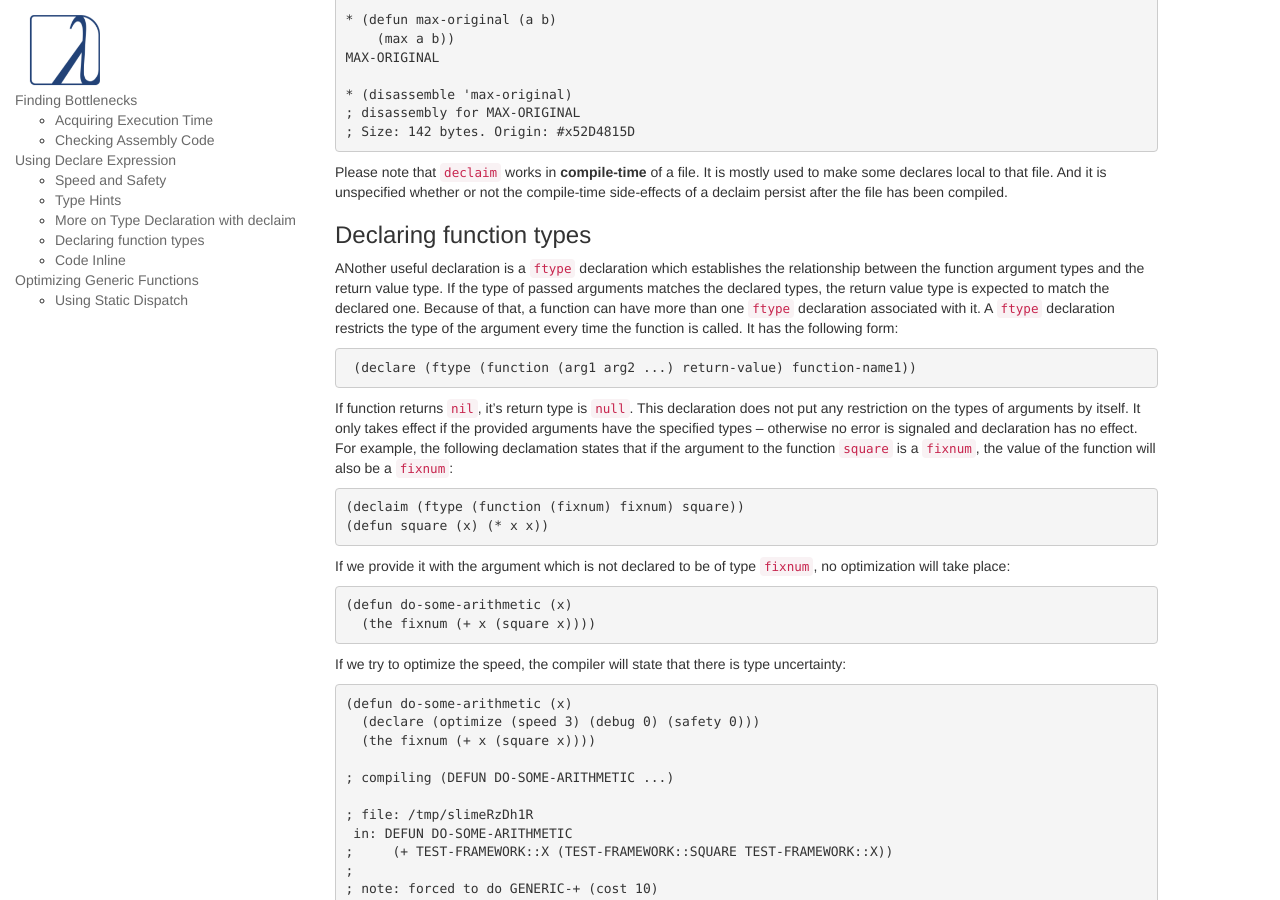
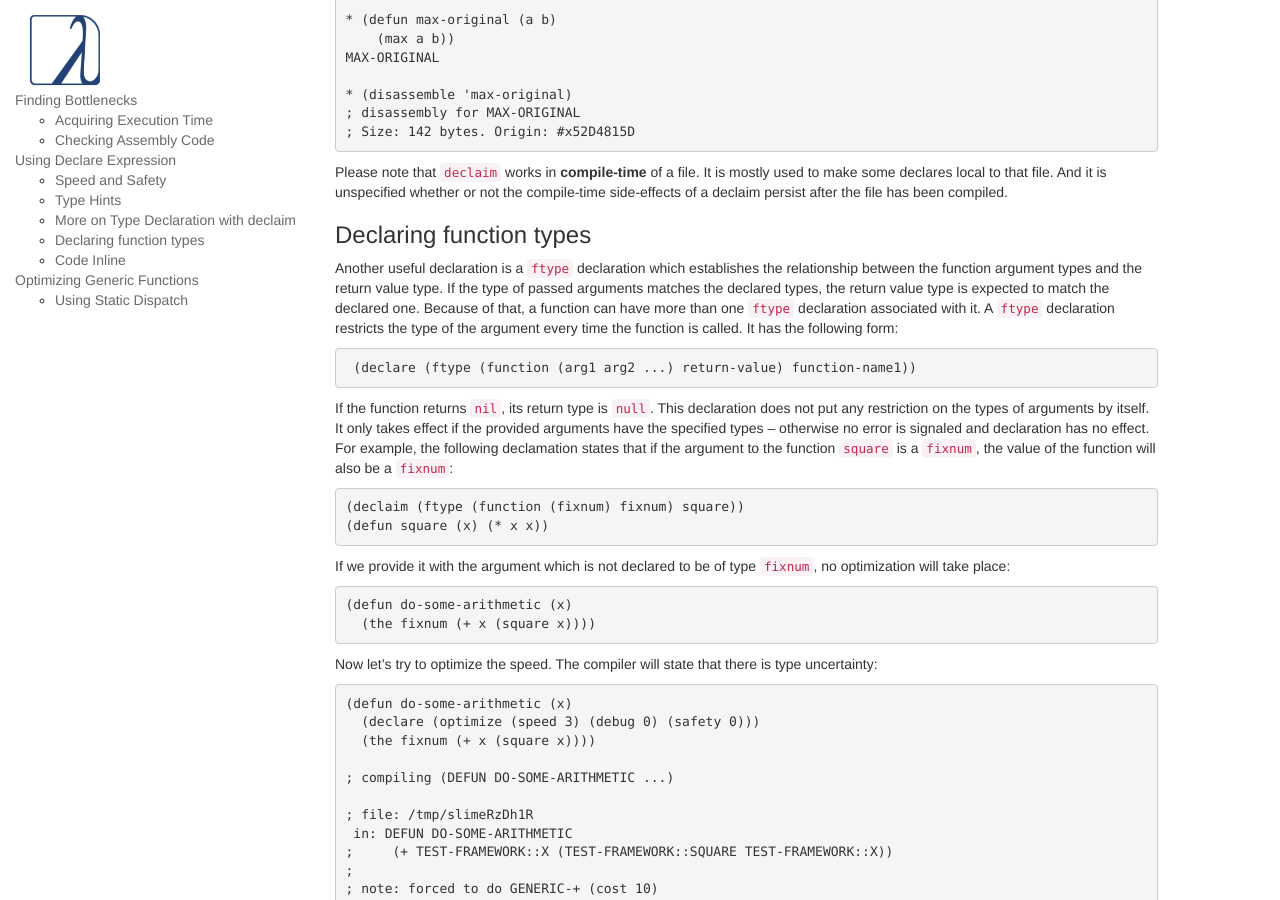
Before and after one commit to LispCookbook/cl-cookbook, a Jekyll site: the page built from performance.md, in a window 1280 px wide and 900 px high, scrolled down 5697 px. Built offline with Jekyll 4.4.1, drawn with Linux system fonts in a browser that asks for light colours.

Commit message:
Update performance.md

```diff
--- a/performance.md
+++ b/performance.md
@@ -354,7 +354,7 @@ been compiled.
 
 
 ### Declaring function types
-ANother useful declaration is a `ftype` declaration which establishes
+Another useful declaration is a `ftype` declaration which establishes
 the relationship between the function argument types and the return value type.
 If the type of passed arguments matches the declared types, the return value type
 is expected to match the declared one. Because of that, a function can have more
@@ -365,7 +365,7 @@ the type of the argument every time the function is called. It has the following
  (declare (ftype (function (arg1 arg2 ...) return-value) function-name1))
 ~~~~
 
-If function returns `nil`, it's return type is `null`.
+If the function returns `nil`, its return type is `null`.
 This declaration does not put any restriction on the types of arguments by itself.
 It only takes effect if the provided arguments have the specified types -- otherwise
 no error is signaled and declaration has no effect. For example,
@@ -384,7 +384,7 @@ no optimization will take place:
   (the fixnum (+ x (square x))))
 ~~~~
 
-If we try to optimize the speed, the compiler will state that there is type uncertainty:
+Now let's try to optimize the speed. The compiler will state that there is type uncertainty:
 
 ~~~lisp
 (defun do-some-arithmetic (x)
```
